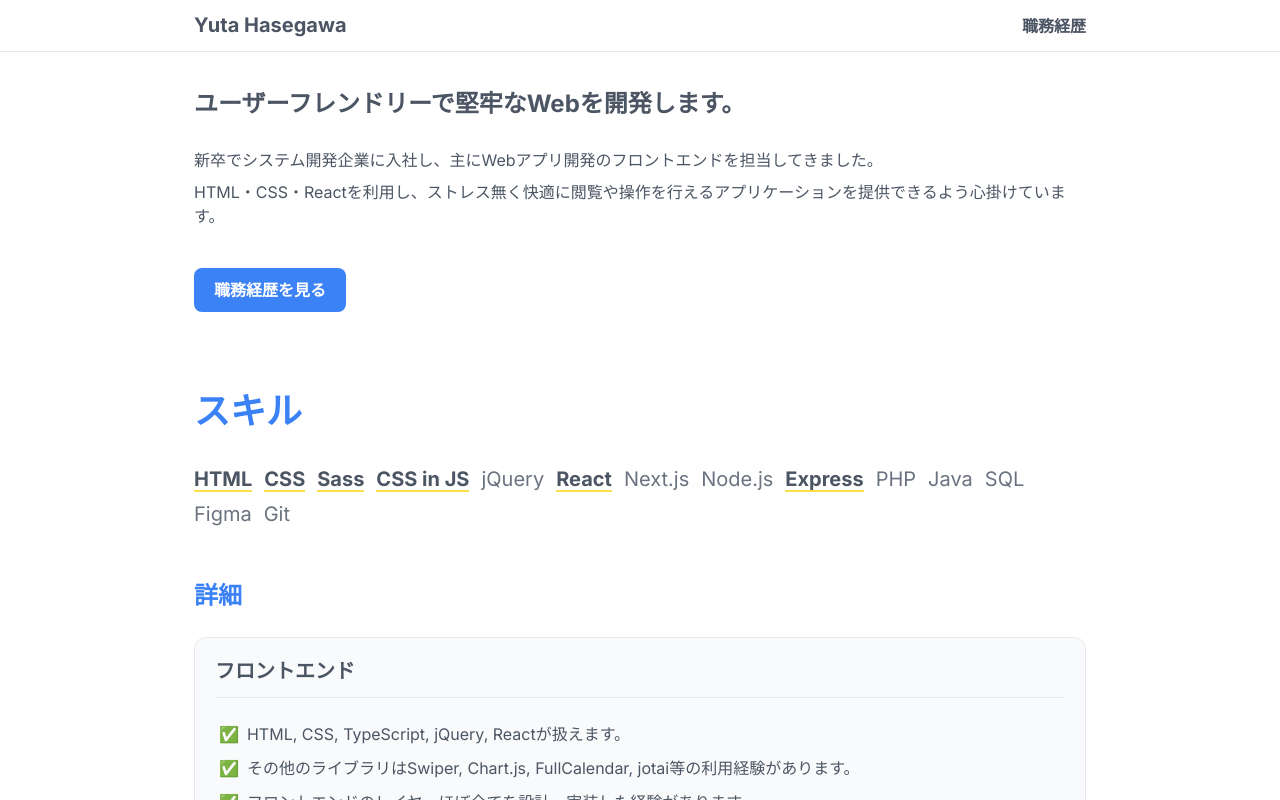
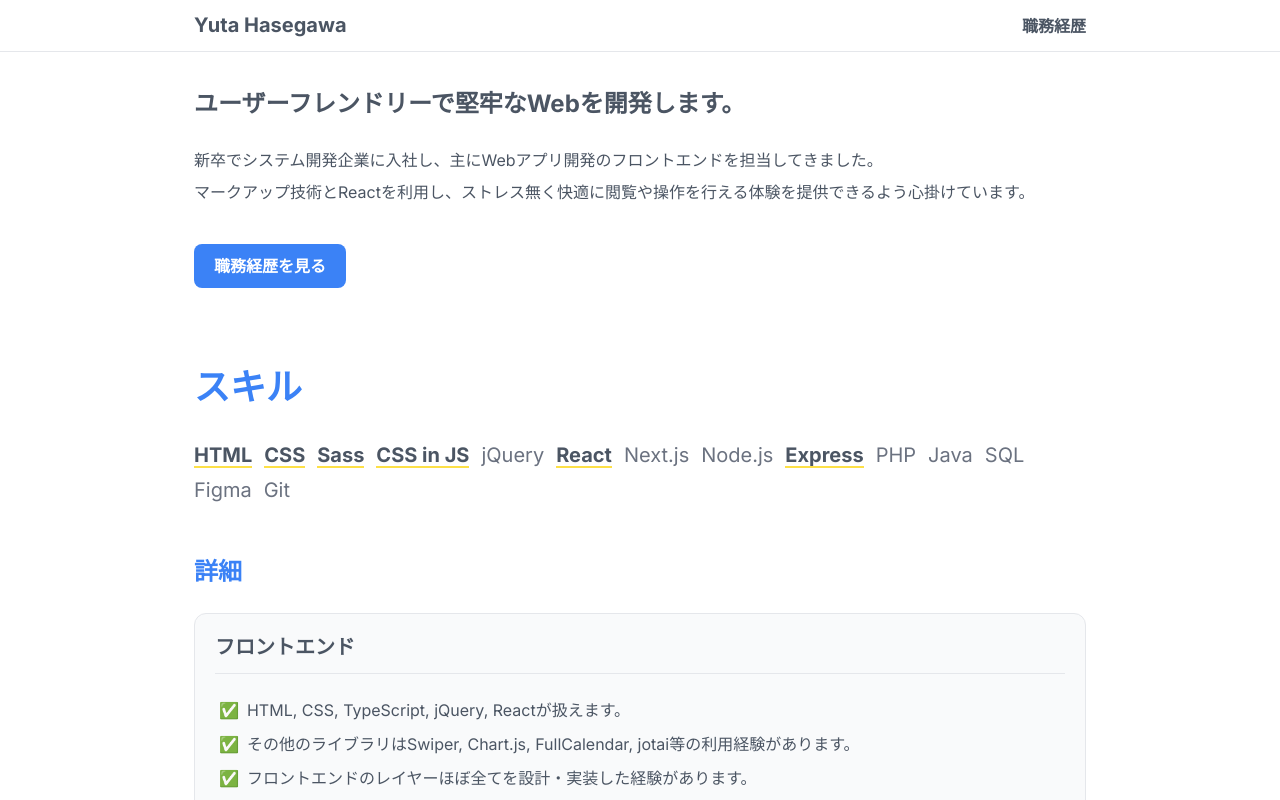
Before and after one commit to yha-1228/portfolio, a Next.js app: page / in a window 1280 px wide. Shown: the top 800 px of the page. Built offline with nearby package versions, Linux system fonts and the light colour scheme.

Commit message:
feat(hero-header): 文言調整

```diff
--- a/src/components/hero-header.tsx
+++ b/src/components/hero-header.tsx
@@ -13,7 +13,7 @@ export default function HeroHeader() {
             新卒でシステム開発企業に入社し、主にWebアプリ開発のフロントエンドを担当してきました。
           </p>
           <p className="leading-[1.5]">
-            HTML・CSS・Reactを利用し、ストレス無く快適に閲覧や操作を行えるアプリケーションを提供できるよう心掛けています。
+            マークアップ技術とReactを利用し、ストレス無く快適に閲覧や操作を行える体験を提供できるよう心掛けています。
           </p>
         </div>
 
```
